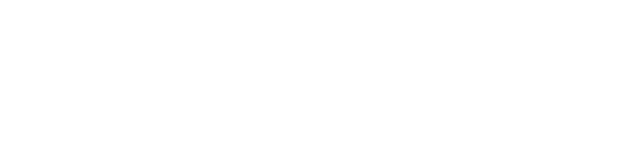
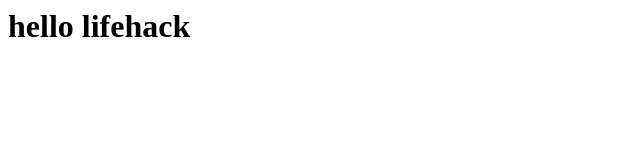
Before and after one commit to 20213069-ShojiSeiga/js-pn2lah, a website: page index.html in a window 1280 px wide. Shown: the whole page, without its empty margins (0-640 px from the left). Drawn offline with Linux system fonts and the light colour scheme.

Commit message:
1 file modified

```diff
--- a/index.html
+++ b/index.html
@@ -1 +1,2 @@
+<h1>hello lifehack</h1>
 <div id="app"></div>
```
